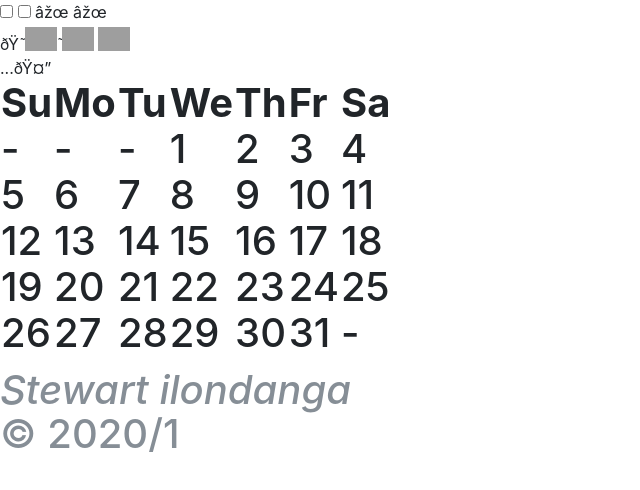
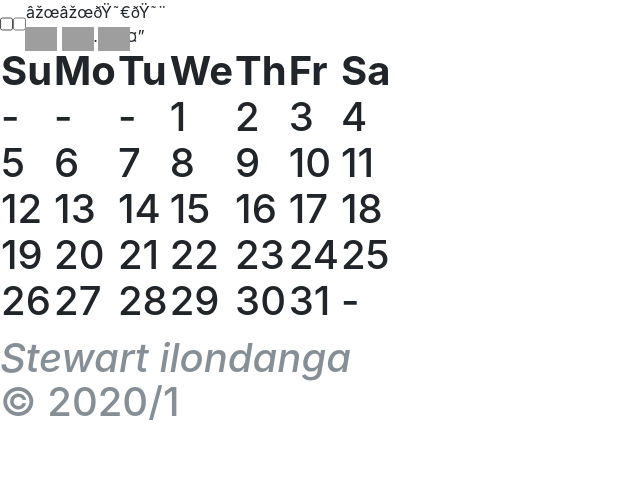
Before and after one commit to stewilondanga/indeterminate-checkz, a plain HTML site: page index.html in a window 1280 px wide. Shown: the whole page, without its empty margins (0-640 px from the left). Drawn offline with nearby package versions, Linux system fonts and the light colour scheme; grey boxes are pictures that could not be loaded.

Commit message:
add css/styles.css

```diff
--- a/css/styles.css
+++ b/css/styles.css
@@ -13,11 +13,11 @@
   height: 1.5em;
 }
 
-/*.display--flex {
+.display--flex {
   display: flex;
 }
 
-.cover {
+/*.cover {
   height: 100vh;
   width: 100vw;
   background-color: #D9AFD9;
```
